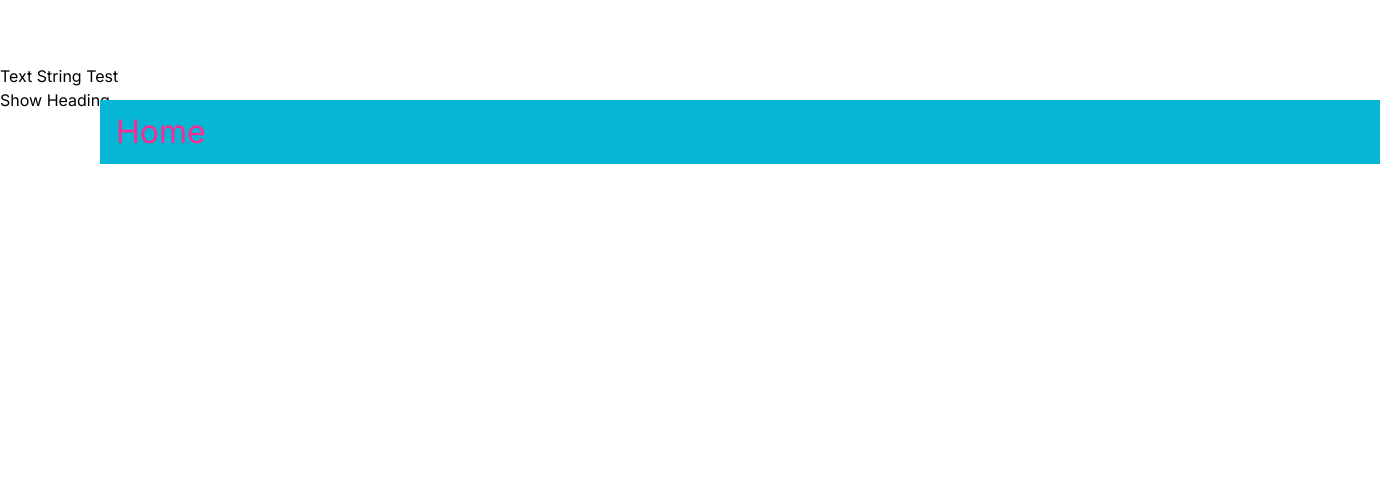
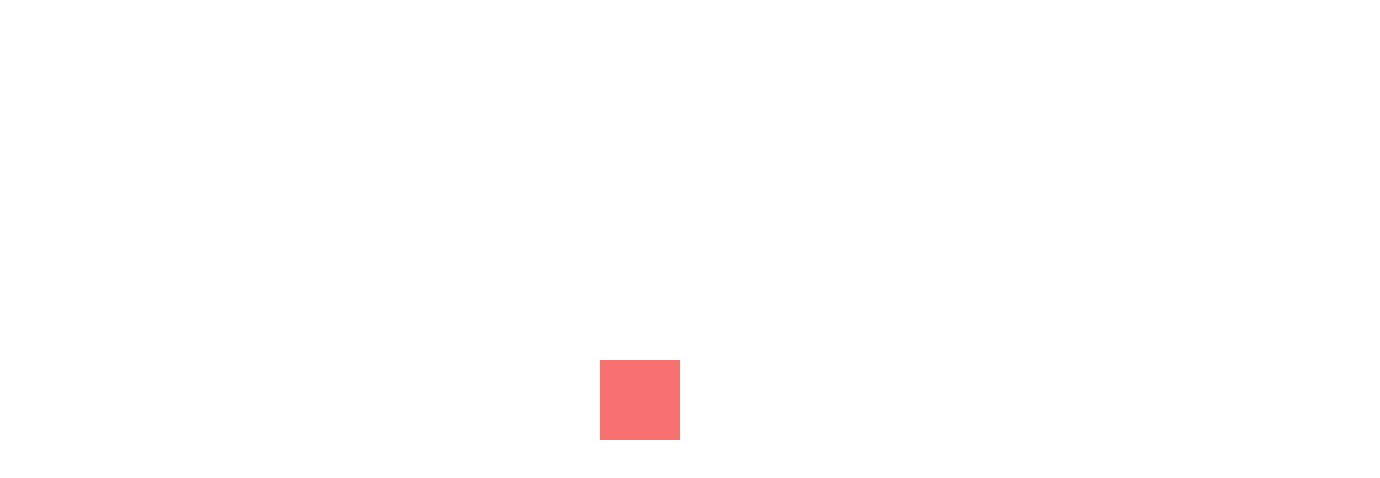
Before and after one commit to MW25-hush/Jest-Demo, a Next.js app: page / in a window 1280 px wide. Shown: the top 478 px of the page, 1380 px wide, since content can reach past the window. Built offline with nearby package versions, Linux system fonts and the light colour scheme.

Commit message:
worked with animations in framer motion

```diff
--- a/app/page.tsx
+++ b/app/page.tsx
@@ -1,27 +1,23 @@
 "use client";
 import { useState } from "react";
 import { motion } from "framer-motion";
+import { exit } from "process";
 
+const variant = {
+  animate: {
+    x: [0, 100, 0],
+    y: [0, 100, 0],
+  },
+};
 export default function Home() {
-  const [visible, setVisible] = useState(false);
-
   return (
-    <div>
-      <motion.h1
-        className="bg-cyan-500 py-2 px-4 text-[2rem]"
-        animate={{ fontSize: 10, color: "#ff2994", x: 100, y: 100 }}
-      >
-        Home
-      </motion.h1>
-
-      <section>
-        <p>Text String Test</p>
-      </section>
-
-      <motion.div>
-        <button onClick={() => setVisible(true)}>Show Heading</button>
-        {visible && <h1>This is a visible heading</h1>}
-      </motion.div>
+    <div className="flex justify-center items-center h-screen">
+      <motion.div
+        variants={variant}
+        initial="initialState"
+        animate="animate"
+        className="h-20 w-20 bg-red-400"
+      ></motion.div>
     </div>
   );
 }
```
